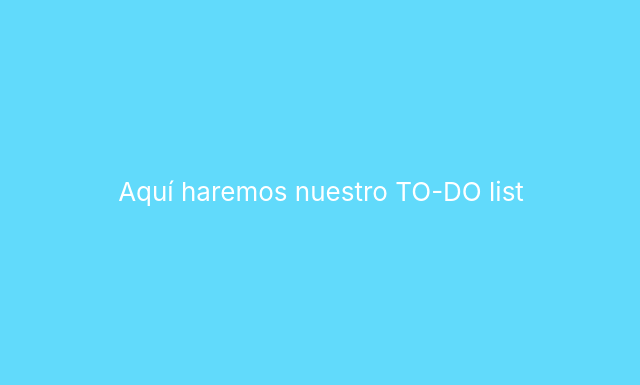
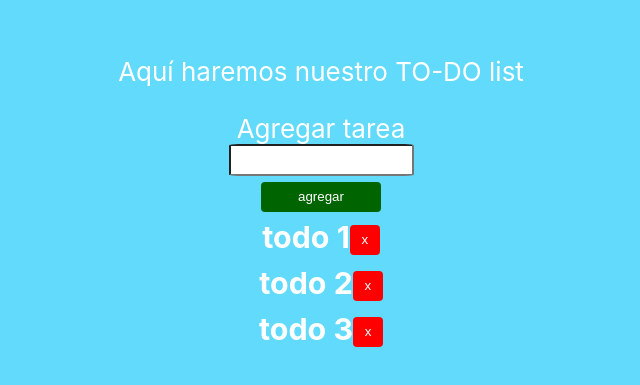
Before and after one commit to SM180297/GuiLabDPS, a React (Create React App) app in the folder guia01/pruebasreact/: page / in a window 1280 px wide. Shown: the part 209-594 px from the top of the page, without its empty margins (319-959 px from the left). Built offline with nearby package versions, Linux system fonts and the light colour scheme.

Commit message:
se agregaron las modificaciones de agregar y eliminar

```diff
--- a/guia01/pruebasreact/src/App.js
+++ b/guia01/pruebasreact/src/App.js
@@ -1,5 +1,6 @@
 import React from 'react';
 import './App.css';
+import Form from './components/Form';
 const  App = () => {
   return (
     <div className="App">
@@ -7,7 +8,7 @@ const  App = () => {
         <p>
           Aquí haremos nuestro TO-DO list
         </p>
-
+       <Form/>
       </div>
     </div>
   );
--- a/guia01/pruebasreact/src/components/Form.jsx
+++ b/guia01/pruebasreact/src/components/Form.jsx
@@ -1,7 +1,40 @@
-import React from 'react'
+import React, {useState} from 'react'
+import Todo from '../components/Todo';
 const Form = () => {
+    const [todo, setTodo] = useState({})
+    const [todos, setTodos] = useState( [
+        {todo: 'todo 1'},
+        {todo: 'todo 2'},
+        {todo: 'todo 3'}
+    ])
+    const handleChange = e => setTodo({[e.target.name]: e.target.value})
+    const handleClick = e => {
+        if(Object.keys(todo).length === 0 || todo.todo.trim()=== ''){
+alert('el campo no puede estar vacio')
+return
+        }
+        setTodos([...todos, todo])
+    }
+    const deleteTodo = indice => {
+        const newTodos = [...todos]
+        newTodos.splice(indice, 1)
+        setTodos(newTodos)
+    }
     return (
-        <h1>Form component</h1>
+
+        <>
+        <form onSubmit={e => e.preventDefault()}>
+<label>Agregar tarea</label><br/>
+<input type="text" name="todo" onChange={handleChange}/>
+<button onClick={handleClick}>agregar</button>
+            </form>
+       {
+           todos.map((value, index) => (
+            <Todo todo={value.todo} key={index} index={index} deleteTodo={deleteTodo}/>
+            ))
+       }
+
+        </>
     )
 }
 export default Form
--- a/guia01/pruebasreact/src/components/Todo.jsx
+++ b/guia01/pruebasreact/src/components/Todo.jsx
@@ -1,7 +1,12 @@
 import React from 'react'
-const Todo = () => {
+const Todo = ({todo, index, deleteTodo}) => {
 return (
-<h1>Todo component</h1>
+    <>
+    <div className="list">
+        <h3>{todo}</h3><button className="btn-delete" onClick={()=> deleteTodo(index)}>x</button>
+
+    </div>
+    </>
 )
 }
 export default Todo
```
